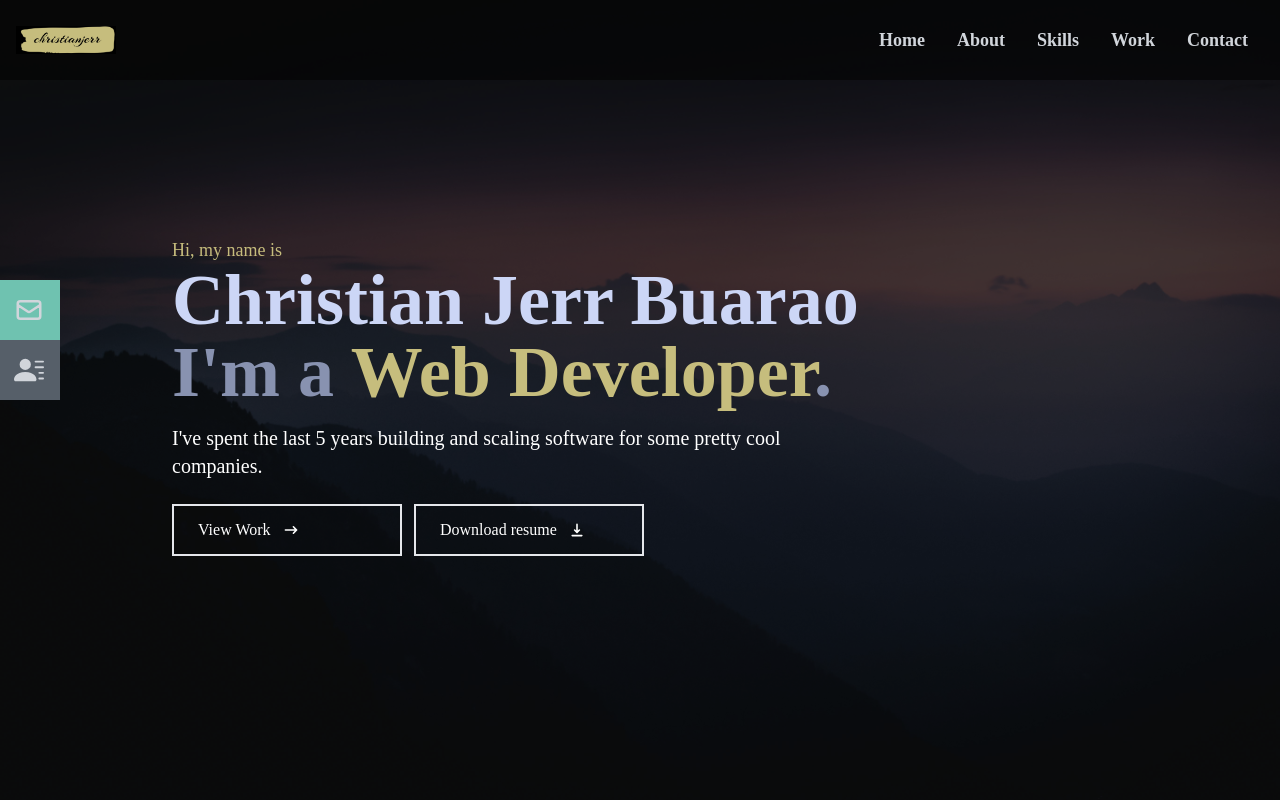
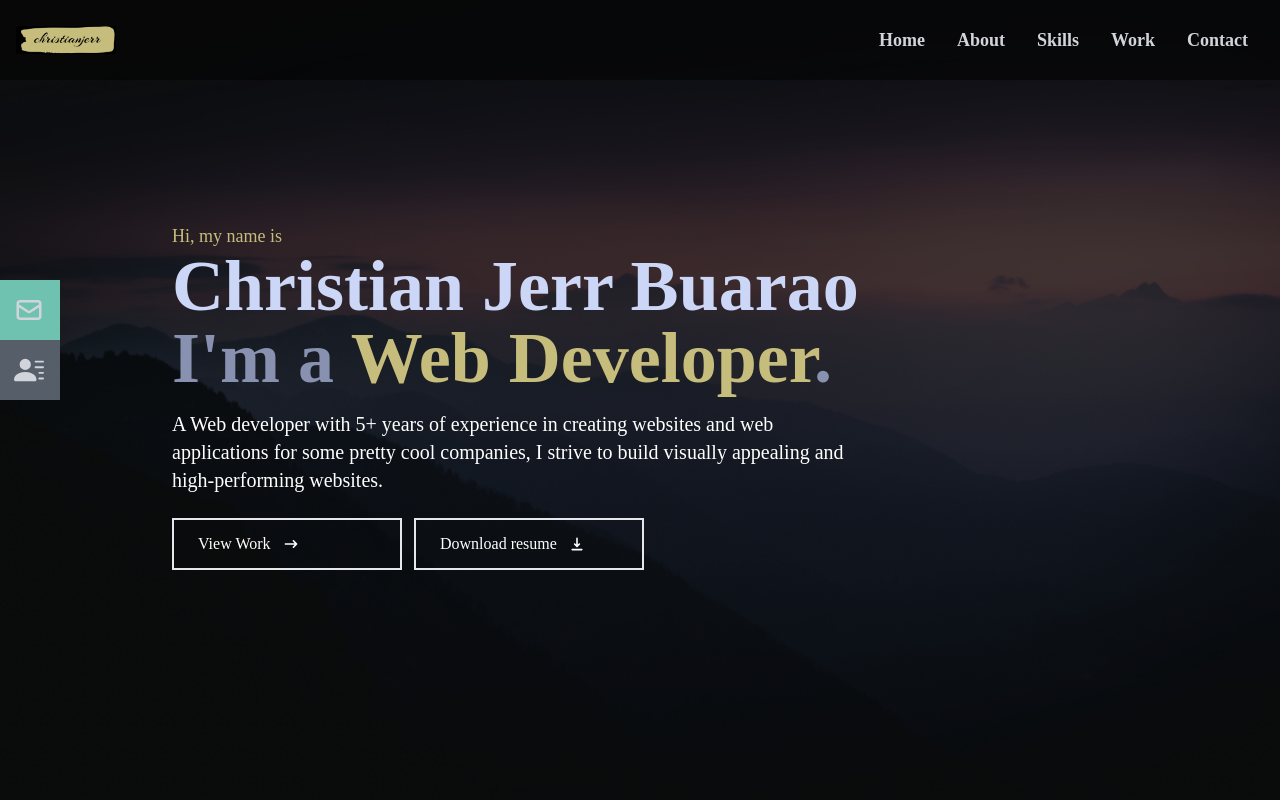
Before and after one commit to christianjerr/christian-portfolio, a React (Create React App) app: page / in a window 1280 px wide. Shown: the top 800 px of the page. Built offline with nearby package versions, Linux system fonts and the light colour scheme.

Commit message:
fix: update resume and update home page

```diff
--- a/src/components/Home.jsx
+++ b/src/components/Home.jsx
@@ -27,7 +27,7 @@ const Home = () => {
             <TypeAnimation
               sequence={[
                 // Same substring at the start will only be typed out once, initially
-                " I've spent the last 5 years building and scaling software for some pretty cool companies.",
+                "A Web developer with 5+ years of experience in creating websites and web applications for some pretty cool companies, I strive to build visually appealing and high-performing websites.",
                 1000, // wait 1s before replacing "Mice" with "Hamsters"
               ]}
               wrapper="span"
```
Also changed, not shown: 1 other file (tests, documents, lock files or other folders).
